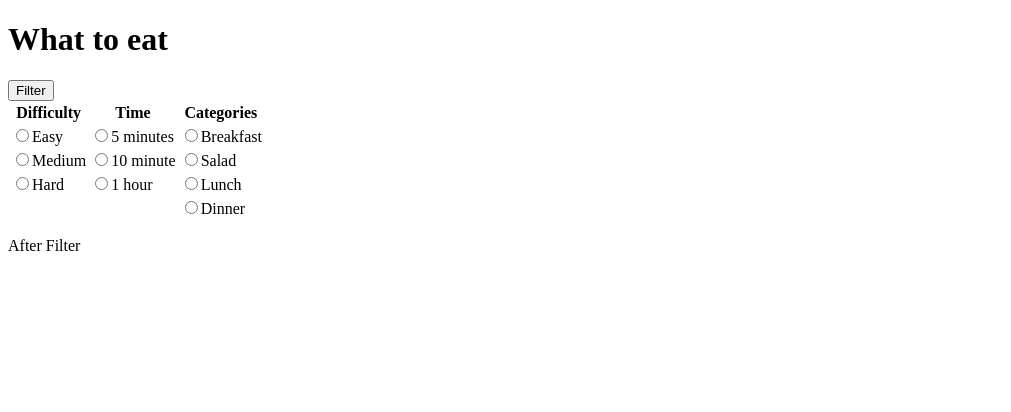
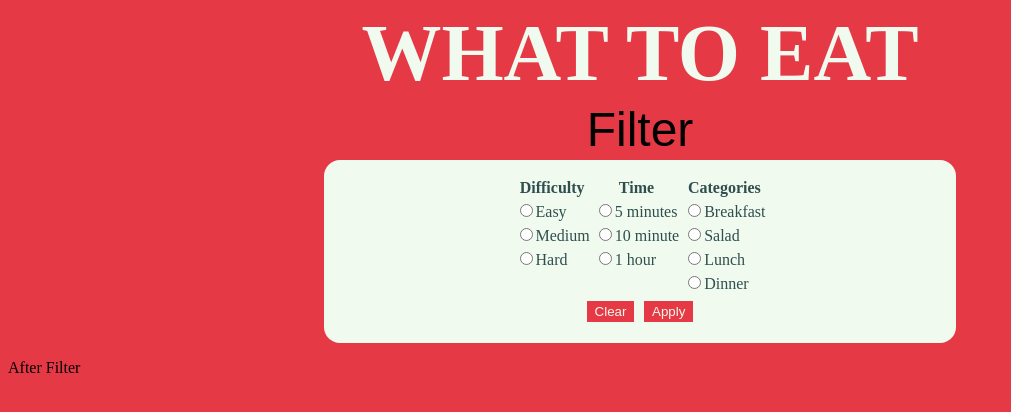
Before and after one commit to Berniez88/RecipePicker, a plain HTML site: page index.html in a window 1280 px wide. Both pictures are taken after a click on the button "Filter". Shown: the whole page, without its empty margins (0-1011 px from the left). Drawn offline with Linux system fonts and the light colour scheme.

Commit message:
style changes

```diff
--- a/filter.js
+++ b/filter.js
@@ -1,5 +1,6 @@
-import {createRadioBox} from "./radioBox.js"
+import {createRadioBox, radioBoxCheckClear} from "./radioBox.js"
 
+const listId = ["difficulty", "prepTime", "categories"]
 /**
  * Helper Functions
  */
@@ -20,17 +21,51 @@ export function createFilter() {
     var filterButton = document.createElement("button")
     filterButton.innerText = "Filter"
     filterButton.id = "filterButton"
+    // filterButton.className = "btn"
     filterButton.onclick = () => {
-        const currTable = document.getElementById("filterTable")
+        const currTable = document.getElementById("filterBox")
         currTable.style.display = (currTable.style.display === "none")?"block":"none"
     }
 
+    /**
+     * Creating Filter Section/Box
+     */
+    var filterSection = document.createElement("div")
+    filterSection.id = "filterBox"
+    filterSection.style.display = "none"
+
+    var filterButtonSection = document.createElement("div")
+    filterButtonSection.id = "filterBtnSection"
+
+    /**
+     * Create Clear and Apply button
+     */
+    var clearButton = document.createElement("button")
+    clearButton.id = "filterClearButton"
+    clearButton.innerText = "Clear"
+    clearButton.className = "btn"
+    clearButton.onclick = () => {
+        for (var index = 0; index < listId.length; index++) {
+            var id = listId[index]
+            radioBoxCheckClear(id)
+        }
+    }
+
+    var applyButton = document.createElement("button")
+    applyButton.id = "filterApplyButton"
+    applyButton.innerText = "Apply"
+    applyButton.className = "btn"
+    applyButton.onclick = () => {
+        filterButton.onclick()
+    }
+
+    filterButtonSection.appendChild(clearButton)
+    filterButtonSection.appendChild(applyButton)
     /**
      * Create table to contains the filter
      */
     var filterTable = document.createElement("table")
     filterTable.id = "filterTable"
-    filterTable.style.display = "none"
 
     var filterHeaders = ["Difficulty", "Time", "Categories"]
     var difficulty = ["Easy", "Medium", "Hard"]
@@ -72,8 +107,11 @@ export function createFilter() {
 
     }
 
+    filterSection.appendChild(filterTable)
+    filterSection.appendChild(filterButtonSection)
+
     filterDiv.appendChild(filterButton)
-    filterDiv.appendChild(filterTable)
+    filterDiv.appendChild(filterSection)
 
     return filterDiv
 }
--- a/index.html
+++ b/index.html
@@ -8,7 +8,7 @@
     <title>Document</title>
   </head>
   <body>
-    <div id="title">
+    <div class="title">
       <h1>What to eat</h1>
     </div>
 
--- a/radioBox.js
+++ b/radioBox.js
@@ -10,7 +10,7 @@ export function createRadioBox(id) {
     return radioBox
 }
 
-function radioBoxCheckClear(id) {
+export function radioBoxCheckClear(id) {
     var rBoxs = document.querySelectorAll(`input[id=${id}]`)
     for (var rb of rBoxs) {
         rb.checked = false
--- a/style.css
+++ b/style.css
@@ -0,0 +1,47 @@
+
+body {
+    background-color: #E63946;
+}
+
+h1 {
+    text-align:center;
+    text-transform: uppercase;
+    color: #F1FAEE;
+    font-size: 5rem;
+    margin: 0%;
+}
+
+#filterBox {
+    color:darkslategray;
+    background-color: #F1FAEE;
+    padding: 1em;
+    margin-right: 25%;
+    margin-left: 25%;
+    border-radius: 1em;
+}
+
+#filterBtnSection {
+    margin: auto;
+    display: flex;
+    justify-content: center;
+}
+
+#filterButton {
+    background-color: transparent;
+    border-color: transparent;
+    font-size: 3rem;
+    margin: 0 auto;
+    display: block;
+}
+
+#filterTable {
+    margin-left: auto;
+    margin-right: auto;
+}
+
+.btn{
+    margin: .3rem;
+    border-color: transparent;
+    background-color: #E63946;
+    color:#F1FAEE
+}
```
